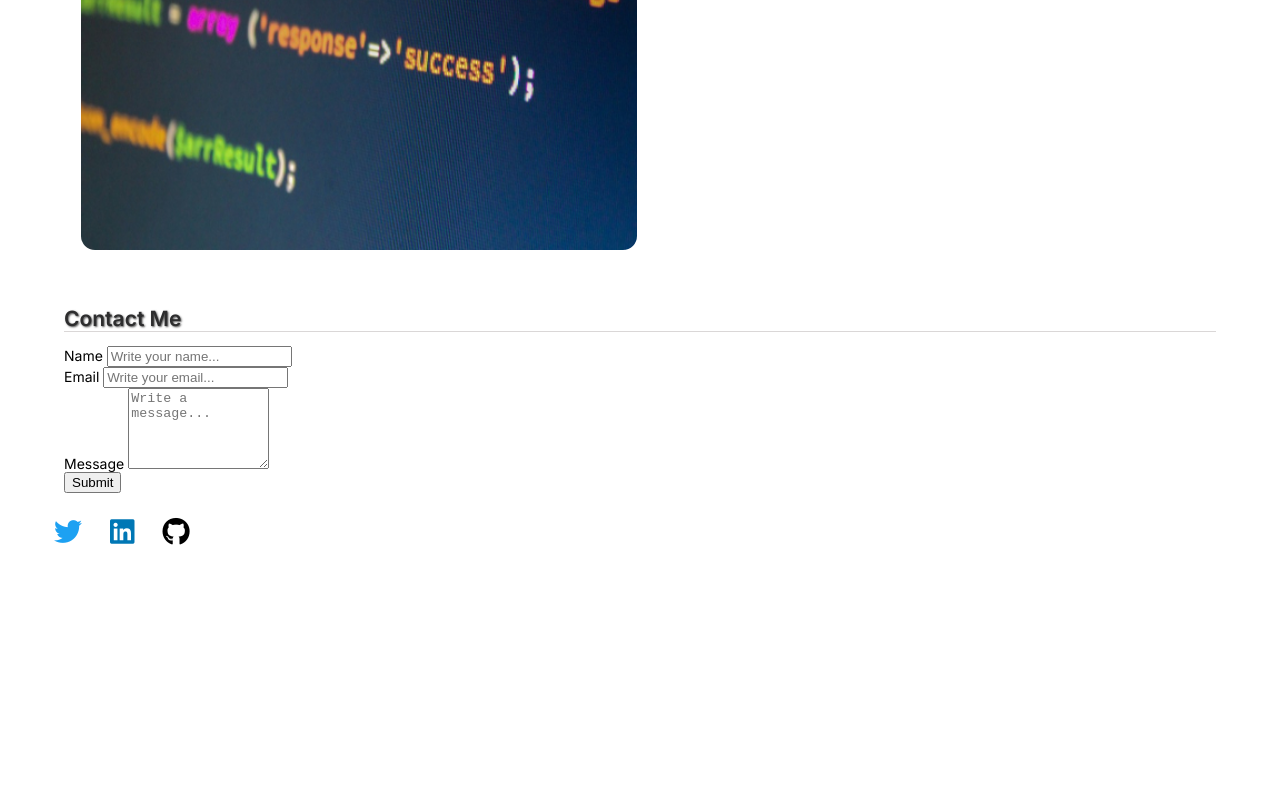
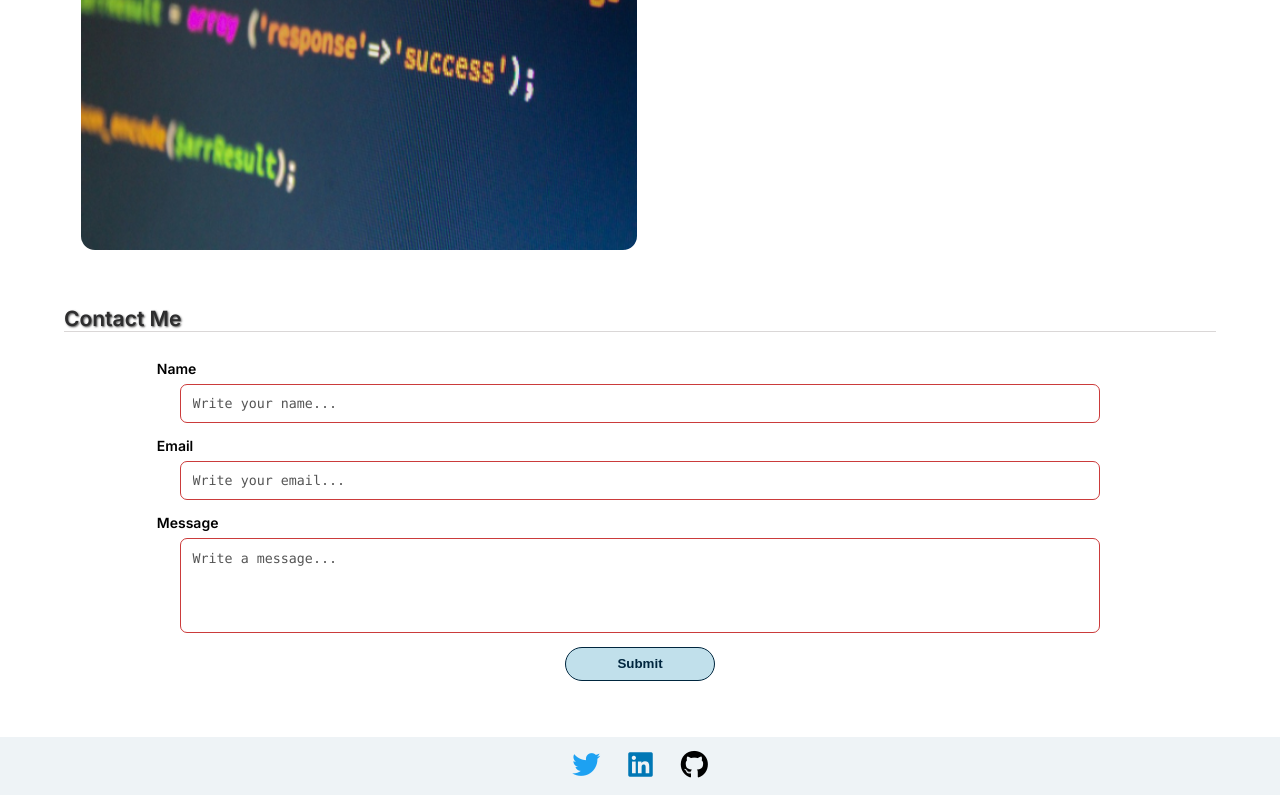
Before and after one commit to sazukeR/my-portfolio, a website: page index.html in a window 1280 px wide. Shown: the part 3202-3997 px from the top of the page. Before the commit the page ends 3776 px from the top, so only its background shows below. Drawn offline with Linux system fonts and the light colour scheme.

Commit message:
Add styles for form

```diff
--- a/styles.css
+++ b/styles.css
@@ -10,6 +10,8 @@
   --color-secundary: #c1e0eb;
   --color-terciary: #eef3f6;
   --color-modal: rgba(34, 34, 34, 0.65);
+  --color-ok: rgba(68, 143, 68, 0.856);
+  --color-error: rgba(194, 24, 24, 0.849);
 }
 
 html,
@@ -61,6 +63,10 @@ a {
   text-decoration: none;
   text-align: center;
   transition: all 0.2s ease;
+}
+
+ul {
+  padding: 0;
 }
 
 header figure {
@@ -580,3 +586,122 @@ article.portfolio-modal p {
 .portfolio-details b {
   color: var(--color-primary);
 }
+
+/* -----   FORM   ------ */
+
+.container-form {
+  display: flex;
+  align-self: center;
+  justify-content: center;
+  max-width: 1000px;
+  width: 100%;
+}
+
+.form {
+  display: flex;
+  flex-direction: column;
+  align-items: center;
+  width: 100%;
+  margin: 0 0.2rem;
+}
+
+.form div {
+  display: flex;
+  flex-direction: column;
+  align-items: center;
+  width: 100%;
+  margin-top: 1rem;
+  position: relative;
+}
+
+.form div label {
+  margin: 0 0 0.5rem 1rem;
+  font-weight: bold;
+  align-self: flex-start;
+}
+
+.form input[type="text"],
+.form input[type="email"],
+.form textarea {
+  display: flex;
+  background-color: transparent;
+  width: 90%;
+  border: 1px solid #b3a7a7;
+  border-radius: 0.5rem;
+  padding: 0.8rem 0.8rem;
+  font-family: "consolas", sans-serif;
+}
+
+.form div > *::placeholder {
+  color: #555;
+}
+
+.form [required]:valid {
+  border: thin solid var(--color-ok);
+}
+
+.form [required]:invalid {
+  border: thin solid var(--color-error);
+}
+
+.form-error {
+  color: var(--color-error);
+  transition: all 800ms ease;
+  width: 100%;
+  justify-content: center;
+  padding-top: 0.5rem;
+  font-size: 1rem;
+}
+
+.form textarea {
+  height: 5rem;
+  resize: none;
+}
+
+.form input[type="submit"] {
+  margin: auto;
+  margin-top: 1rem;
+  background-color: var(--color-secundary);
+  border: 1px solid var(--color-primary);
+  border-radius: 30px;
+  font-weight: bold;
+  color: var(--color-primary);
+  width: 50%;
+  max-width: 150px;
+  padding: 0.6rem 0.1rem;
+  cursor: pointer;
+}
+
+.form input[type="submit"]:hover {
+  color: white;
+  background-color: var(--color-primary);
+  border-color: var(--color-secundary);
+}
+
+.form input[type="submit"]:active {
+  color: var(--color-primary);
+  background-color: var(--color-secundary);
+  border-color: var(--color-primary);
+}
+
+.form-error.is-act {
+  display: flex;
+  animation: show-message 1s 1 normal 0s ease-out both;
+}
+
+.social-footer {
+  display: flex;
+  justify-content: center;
+  align-items: center;
+  margin-top: 4rem;
+  padding: 1rem;
+  background-color: var(--color-terciary);
+}
+
+section.social-footer .social {
+  margin: 0;
+}
+
+section.social-footer .social a i {
+  padding: 0 1rem;
+}
```
